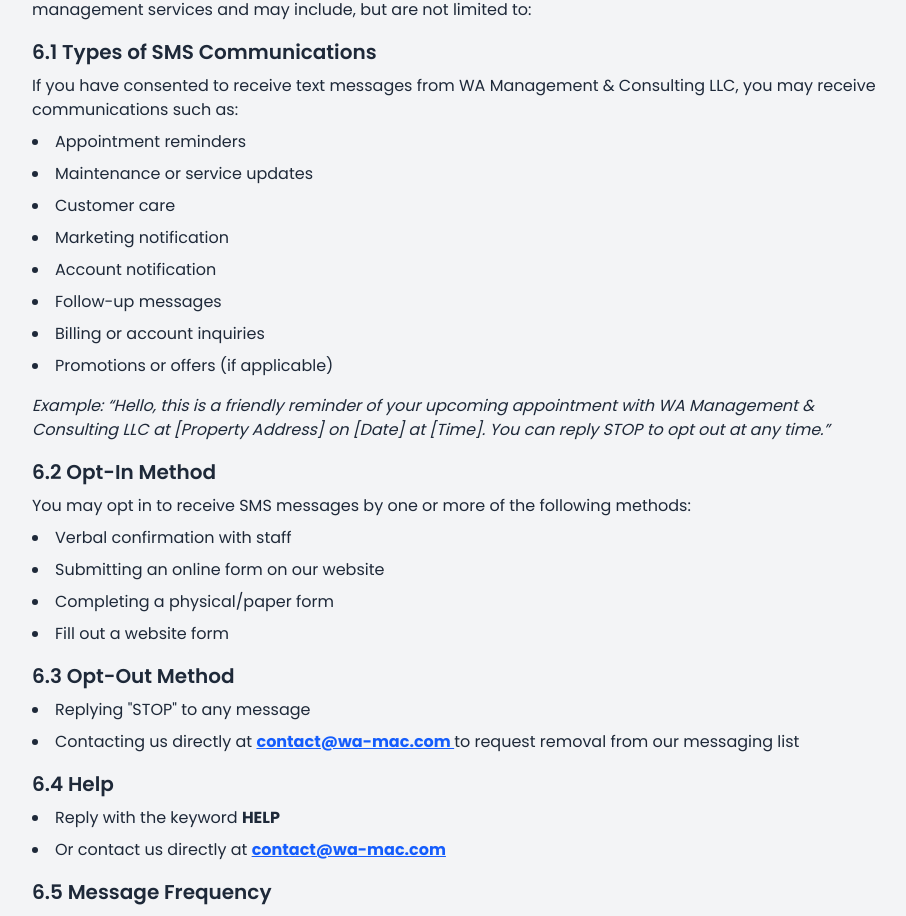
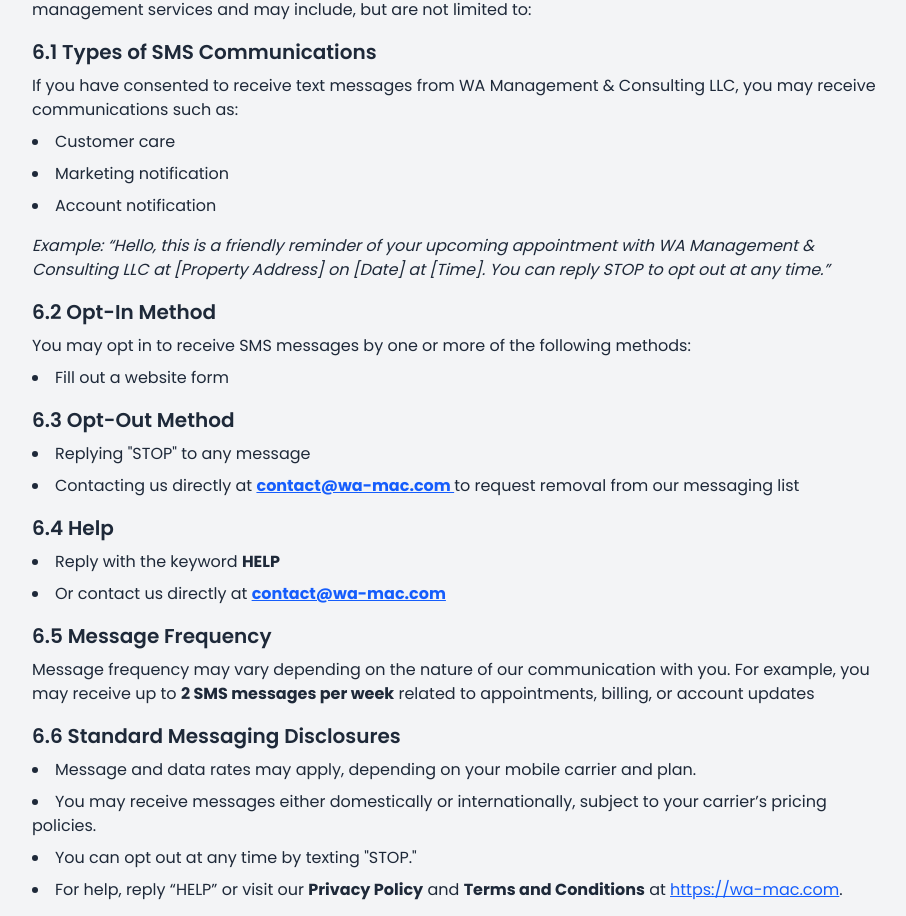
Before and after one commit to curl-kawsar/wa-mac, a Next.js app: page /terms in a window 1280 px wide. Shown: the part 1255-2171 px from the top of the page, without its empty margins (184-1090 px from the left). Built offline with nearby package versions, Linux system fonts and the light colour scheme.

Commit message:
Update page.jsx

```diff
--- a/src/app/(wamac)/terms/page.jsx
+++ b/src/app/(wamac)/terms/page.jsx
@@ -152,14 +152,9 @@
         <p className='mb-2' >If you have consented to receive text messages from WA Management & Consulting LLC, you may receive communications such as:
         </p>
         <ul className="list-disc list-inside mb-4 space-y-2">
-          <li>Appointment reminders</li>
-          <li>Maintenance or service updates</li>
           <li>Customer care</li>
           <li>Marketing notification</li>
           <li>Account notification</li>
-          <li>Follow-up messages</li>
-          <li>Billing or account inquiries</li>
-          <li>Promotions or offers (if applicable)</li>
         </ul>
         <p className="mb-4 italic">Example: “Hello, this is a friendly reminder of your upcoming appointment with WA Management & Consulting LLC at [Property Address] on [Date] at [Time]. You can reply STOP to opt out at any time.”</p>
 
@@ -167,9 +162,6 @@
         <p className='mb-2' >You may opt in to receive SMS messages by one or more of the following methods:
         </p>
         <ul className="list-disc list-inside mb-4 space-y-2">
-          <li>Verbal confirmation with staff</li>
-          <li>Submitting an online form on our website</li>
-          <li>Completing a physical/paper form</li>
           <li>Fill out a website form</li>
         </ul>
 
```
